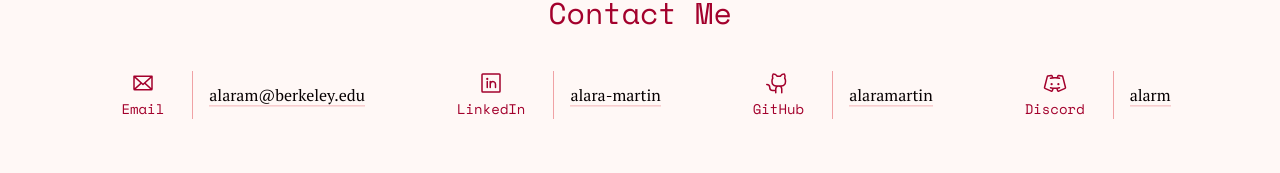
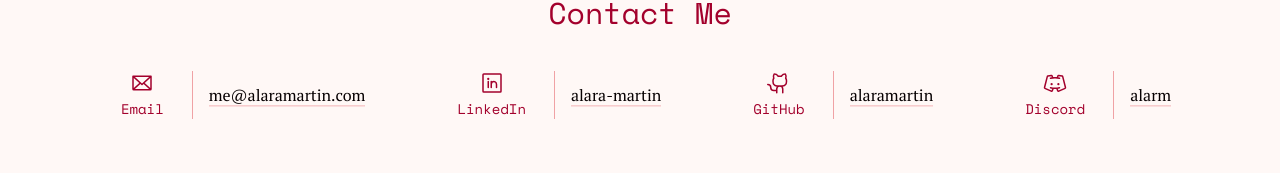
Before and after one commit to alaramartin/website, a Next.js app: page /contact in a window 1280 px wide. Shown: the part 323-496 px from the top of the page. Built offline with nearby package versions, Linux system fonts and the light colour scheme; no server answers; a web font is replaced by a local one.

Commit message:
me at alara martin dot com

```diff
--- a/app/contact/page.tsx
+++ b/app/contact/page.tsx
@@ -25,8 +25,8 @@ const contactLinks: {
 }[] = [
     {
         contactType: "Email",
-        href: "mailto:alaram@berkeley.edu",
-        username: "alaram@berkeley.edu",
+        href: "mailto:me@alaramartin.com",
+        username: "me@alaramartin.com",
         icon: EnvelopeIcon,
     },
     {
```
